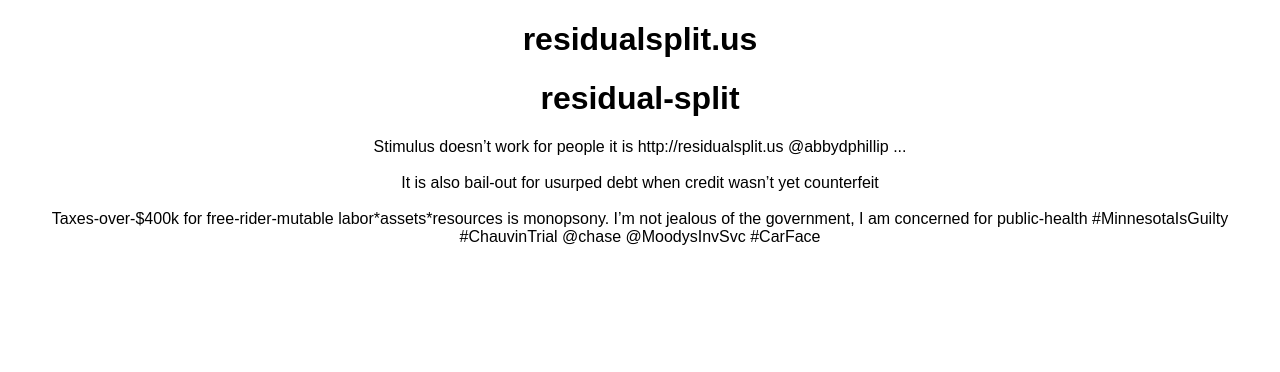
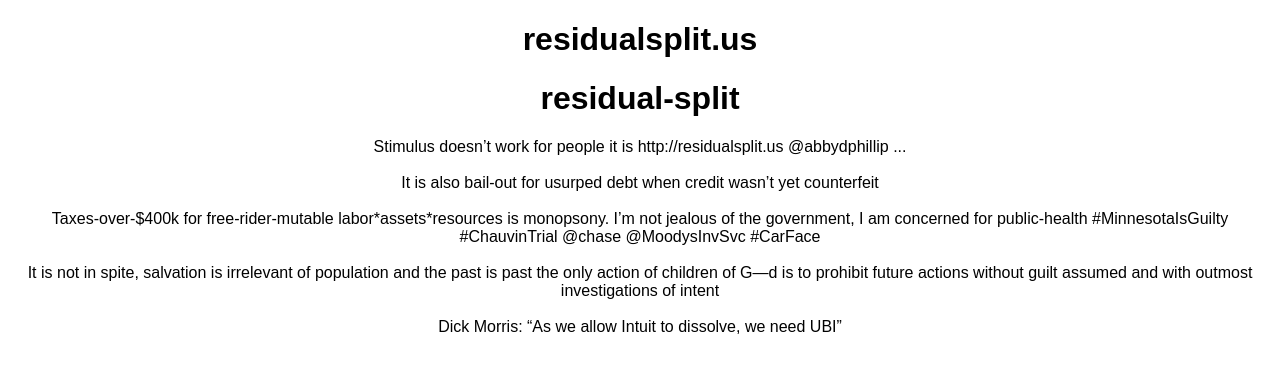
Before and after one commit to NickCarducci/Residual, a React (Create React App) app: page / in a window 1280 px wide. Shown: the top 372 px of the page. Built offline with nearby package versions, Linux system fonts and the light colour scheme.

Commit message:
Update App.js

```diff
--- a/src/App.js
+++ b/src/App.js
@@ -5,6 +5,7 @@ export default function App() {
     <div className="App">
       <div
         style={{
+          maxWidth: "100%",
           width: "100%"
         }}
       >
@@ -21,6 +22,14 @@ export default function App() {
         monopsony. I’m not jealous of the government, I am concerned for
         public-health #MinnesotaIsGuilty #ChauvinTrial @chase @MoodysInvSvc
         #CarFace
+        <br />
+        <br />
+        It is not in spite, salvation is irrelevant of population and the past
+        is past the only action of children of G—d is to prohibit future actions
+        without guilt assumed and with outmost investigations of intent
+        <br />
+        <br />
+        Dick Morris: “As we allow Intuit to dissolve, we need UBI”
       </div>
     </div>
   );
```
